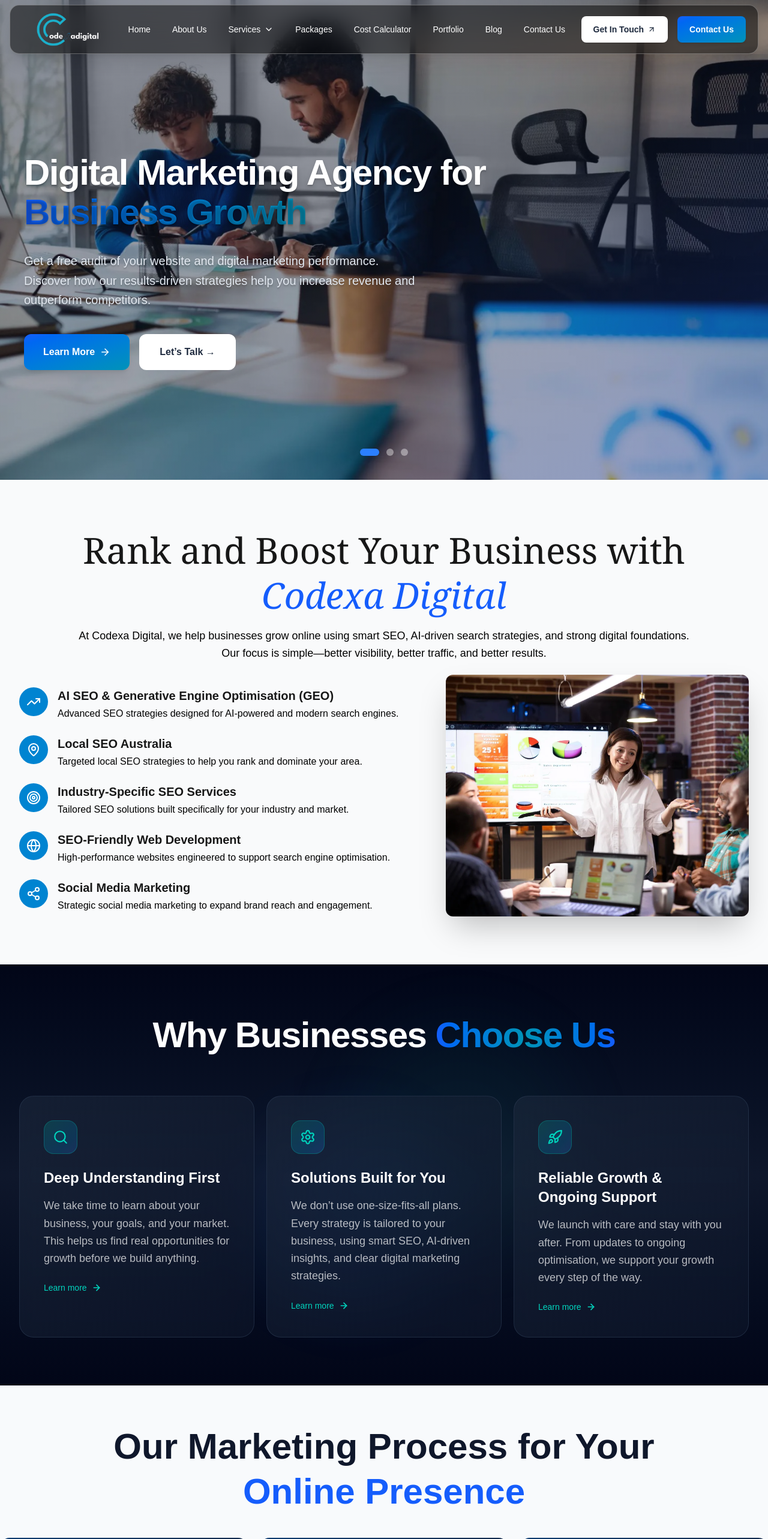
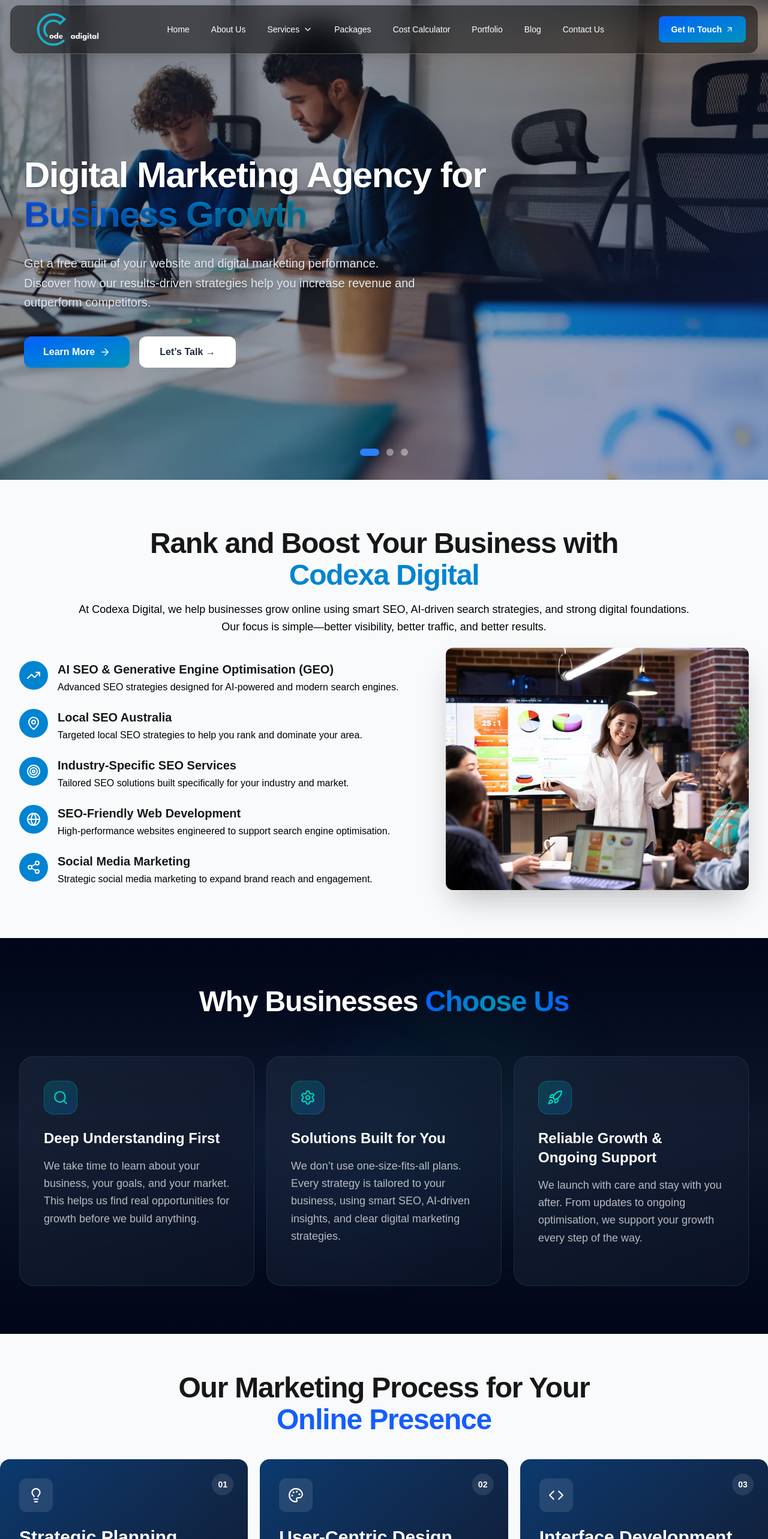
Before and after one commit to jewelranashepon/digisoft, a Next.js app: page / in a window 1280 px wide. Shown: the top 2566 px of the page at 60% size. Built offline with nearby package versions, Linux system fonts and the light colour scheme.

Commit message:
update home page issues

```diff
--- a/components/AboutUs.tsx
+++ b/components/AboutUs.tsx
@@ -39,9 +39,9 @@
     <section className="h-auto bg-gray-50 py-20 px-4 sm:px-6 lg:px-8">
       <div className="max-w-7xl mx-auto">
         <div className="mb-5 text-center max-w-5xl mx-auto">
-          <h2 className="text-2xl md:text-4xl lg:text-6xl font-serif leading-tight mb-4">
+          <h2 className="text-2xl md:text-4xl lg:text-5xl font-bold leading-[1.1] tracking-tight mb-4">
             Rank and Boost Your Business with {" "}<br/>
-            <span className="italic text-blue-600">Codexa Digital</span>
+            <span className="text-sky-600">Codexa Digital</span>
           </h2>
 
           <p className="text-black text-lg leading-relaxed">
--- a/components/FAQComponent.tsx
+++ b/components/FAQComponent.tsx
@@ -79,7 +79,7 @@
       <div className="max-w-5xl mx-auto relative z-10">
         {/* Header */}
         <div className="text-center mb-16">
-          <h2 className="text-4xl sm:text-5xl lg:text-6xl font-bold mb-4">
+          <h2 className="text-2xl md:text-4xl lg:text-5xl font-bold leading-[1.1] tracking-tight mb-4">
             <span className="bg-gradient-to-r from-slate-900 via-blue-800 to-slate-900 bg-clip-text text-transparent">
               Frequently Asked{" "}
             </span>
@@ -102,7 +102,7 @@
               >
                 <button
                   onClick={() => toggleFAQ(index)}
-                  className="w-full px-6 py-5 flex items-start justify-between gap-4 text-left transition-colors duration-200"
+                  className="w-full px-6 py-5 flex items-start justify-between gap-4 text-left transition-colors duration-200 cursor-pointer"
                 >
                   <div className="flex items-start gap-4 flex-1">
                     <div
--- a/components/cta.tsx
+++ b/components/cta.tsx
@@ -1,13 +1,16 @@
 "use client";
 
 import { ArrowRight, Phone } from "lucide-react";
+import { useRouter } from "next/navigation";
 
 export default function CTA() {
+  const router = useRouter();
+
   return (
     <section className="relative bg-gray-50 py-20">
       <div className="max-w-7xl mx-auto px-8 md:px-16 flex flex-col items-center text-center">
         {/* Headline with gradient accent */}
-        <h2 className="text-3xl md:text-5xl font-bold text-gray-900 mb-6 tracking-tight leading-tight md:leading-[1.1]">
+        <h2 className="text-2xl md:text-4xl lg:text-5xl font-bold leading-[1.1] tracking-tight mb-6">
           Book a Free Discovery Call with{" "}
           <span className="text-transparent bg-clip-text bg-gradient-to-r from-blue-500 to-cyan-400">
             Codexa Digital
@@ -23,15 +26,20 @@
 
         {/* Action Buttons */}
         <div className="flex flex-col sm:flex-row items-center justify-center gap-4 w-full sm:w-auto">
-          <button className="group flex items-center justify-center gap-2 px-8 py-4 w-full sm:w-auto rounded-xl bg-blue-500 text-white font-bold text-lg transition-all duration-300 hover:bg-blue-400 active:scale-[0.98]">
+          <button
+            onClick={() => router.push("/packages")}
+            className="group flex items-center justify-center gap-2 px-8 py-3 w-full sm:w-auto rounded-xl bg-blue-500 text-white font-bold text-lg transition-all duration-300 hover:bg-blue-400 active:scale-[0.98] cursor-pointer"
+          >
             Start Your Project
             <ArrowRight className="w-5 h-5 transition-transform group-hover:translate-x-1" />
           </button>
 
-          <button className="flex items-center justify-center gap-2 px-8 py-4 w-full sm:w-auto rounded-xl border border-gray-300 bg-white text-gray-700 font-semibold text-lg transition-all duration-300 hover:bg-gray-50 active:scale-[0.98]">
-            <Phone className="w-5 h-5 text-blue-500" />
-            Book a Free Call
-          </button>
+          <a href="tel:+61414082729" className="w-full sm:w-auto">
+            <button className="flex items-center justify-center gap-2 px-8 py-3 w-full sm:w-auto rounded-xl border border-gray-300 bg-white text-gray-700 font-semibold text-lg transition-all duration-300 hover:bg-gray-50 active:scale-[0.98] cursor-pointer">
+              <Phone className="w-5 h-5 text-blue-500" />
+              Call Now
+            </button>
+          </a>
         </div>
       </div>
     </section>
--- a/components/footer.tsx
+++ b/components/footer.tsx
@@ -203,13 +203,15 @@
             </div>
 
             {/* CTA */}
-            <button className="group relative flex items-center gap-3 rounded-xl bg-gradient-to-r from-indigo-600 to-indigo-500 px-7 py-3.5 text-sm font-bold text-white transition-all duration-300 hover:shadow-[0_0_25px_rgba(79,70,229,0.4)] hover:-translate-y-0.5 active:scale-95">
+            <Link href="/contact-us">
+              <button className="group relative flex items-center gap-3 rounded-xl bg-gradient-to-r from-indigo-600 to-indigo-500 px-7 py-3.5 text-sm font-bold text-white transition-all duration-300 hover:shadow-[0_0_25px_rgba(79,70,229,0.4)] hover:-translate-y-0.5 active:scale-95 cursor-pointer">
                 <span className="relative z-10">Get in Touch</span>
                 <ArrowRight
                   size={16}
                   className="relative z-10 transition-transform group-hover:translate-x-1"
                 />
               </button>
+            </Link>
           </div>
         </div>
 
--- a/components/header.tsx
+++ b/components/header.tsx
@@ -330,21 +330,16 @@
             <div className="hidden lg:flex items-center gap-4">
               {/* Secondary – White Button */}
               <Link
-                href="#"
-                className="inline-flex items-center gap-1.5 rounded-lg bg-white px-5 py-3 text-sm font-semibold text-slate-800 shadow-sm transition-all duration-200 hover:bg-slate-100 hover:shadow-md focus:outline-none focus:ring-2 focus:ring-white/60 focus:ring-offset-2 focus:ring-offset-transparent"
+                href="/contact-us"
+                className="inline-flex items-center gap-1.5 rounded-lg bg-gradient-to-br from-blue-600 to-cyan-600 px-5 py-3 text-sm font-semibold text-white shadow-sm transition-all duration-200 hover:bg-slate-100 hover:shadow-md focus:outline-none focus:ring-2 focus:ring-white/60 focus:ring-offset-2 focus:ring-offset-transparent"
               >
                 Get In Touch
                 <ArrowUpRight size={14} />
               </Link>
-
-              {/* Primary – Brand Button */}
-              <button className="inline-flex items-center justify-center rounded-lg bg-gradient-to-br from-blue-600 to-cyan-600 px-5 py-3 text-sm font-semibold text-white shadow-md transition-all duration-200 hover:bg-blue-700 hover:shadow-lg active:scale-[0.98] focus:outline-none focus:ring-2 focus:ring-blue-500 focus:ring-offset-2 focus:ring-offset-transparent">
-                Contact Us
-              </button>
             </div>
 
             <button
-              className="lg:hidden p-2 text-white hover:bg-gray-100 rounded-lg transition-colors"
+              className="lg:hidden p-2 text-white hover:text-black hover:bg-gray-100 rounded-lg transition-colors"
               onClick={() => setIsOpen(!isOpen)}
             >
               {isOpen ? <X size={30} /> : <Menu size={30} />}
@@ -375,19 +370,10 @@
                 <Link
                   href="/contact-us"
                   onClick={() => setIsOpen(false)}
-                  className="w-full inline-flex items-center justify-center gap-2 rounded-lg bg-white px-4 py-2.5 text-sm font-semibold text-slate-800"
+                  className="w-full inline-flex items-center justify-center gap-2 rounded-lg bg-gradient-to-r from-blue-600 to-indigo-600 px-4 py-2.5 text-sm font-semibold text-white"
                 >
                   Get In Touch
                   <ArrowUpRight size={16} />
-                </Link>
-
-                <Link
-                  href="/contact-us"
-                  onClick={() => setIsOpen(false)}
-                  className="w-full inline-flex items-center justify-center gap-2 rounded-lg bg-gradient-to-r from-blue-600 to-indigo-600 px-4 py-2.5 text-sm font-semibold text-white"
-                >
-                  <Phone size={16} />
-                  Contact Us
                 </Link>
               </div>
             </nav>
--- a/components/hero.tsx
+++ b/components/hero.tsx
@@ -3,6 +3,7 @@
 import { ArrowRight } from "lucide-react";
 import { motion, AnimatePresence } from "framer-motion";
 import { useEffect, useState } from "react";
+import { useRouter } from "next/navigation";
 
 const slides = [
   {
@@ -30,6 +31,8 @@
 
 export default function HeroSlider() {
   const [index, setIndex] = useState(0);
+  const router = useRouter();
+
 
   useEffect(() => {
     const timer = setInterval(() => {
@@ -82,7 +85,10 @@
             </p>
 
             <div className="flex sm:flex-col sm:flex-row gap-3 sm:gap-4 pt-2 justify-center lg:justify-start">
-              <button className="group px-4 sm:px-8 py-2 sm:py-4 bg-gradient-to-br from-blue-600 to-cyan-600 text-sm md:text-base text-white rounded-xl font-semibold hover:bg-blue-700 transition-all duration-300 shadow-lg hover:scale-[1.05] flex items-center gap-2 justify-center">
+              <button
+                onClick={() => router.push("/about-us")}
+                className="group px-4 sm:px-8 py-2 sm:py-3 bg-gradient-to-br from-blue-600 to-cyan-600 text-sm md:text-base text-white rounded-xl font-semibold hover:bg-blue-700 transition-all duration-300 shadow-lg hover:scale-[1.05] flex items-center gap-2 justify-center cursor-pointer"
+              >
                 Learn More
                 <ArrowRight
                   size={18}
@@ -90,7 +96,10 @@
                 />
               </button>
 
-              <button className="px-4 sm:px-8 py-2 sm:py-4 bg-white backdrop-blur-md border-2 border-white/20 text-sm md:text-base text-slate-800 rounded-xl font-semibold hover:bg-white/20 hover:border-white/30 transition-all duration-300">
+              <button
+                onClick={() => router.push("/contact-us")}
+                className="px-4 sm:px-8 py-2 sm:py-3 bg-white backdrop-blur-md border-2 border-white/20 text-sm md:text-base text-slate-800 rounded-xl font-semibold hover:bg-white/20 hover:border-white/30 transition-all duration-300 cursor-pointer"
+              >
                 Let’s Talk →
               </button>
             </div>
--- a/components/process-flow.tsx
+++ b/components/process-flow.tsx
@@ -55,7 +55,7 @@
       <div className="max-w-7xl mx-auto">
         {/* Header */}
         <div className="text-center mb-10">
-          <h2 className="text-3xl md:text-4xl lg:text-6xl font-semibold text-slate-900 max-w-5xl mx-auto leading-tight">
+          <h2 className="text-2xl md:text-4xl lg:text-5xl font-bold leading-[1.1] tracking-tight">
             Our Marketing Process for Your <br />
             <span className="text-blue-600">Online Presence</span>
           </h2>
@@ -86,11 +86,6 @@
               <p className="text-slate-300 leading-relaxed mb-6 text-lg">
                 {process.description}
               </p>
-
-              <div className="inline-flex items-center gap-2 text-blue-300 font-medium">
-                Learn More
-                <ArrowRight size={18} />
-              </div>
             </div>
           ))}
         </div>
--- a/components/process-timeline.tsx
+++ b/components/process-timeline.tsx
@@ -211,7 +211,7 @@
       <div className="max-w-7xl mx-auto relative">
         {/* HEADER */}
         <div className="mb-16 w-full text-center">
-          <h2 className="text-5xl md:text-6xl font-semibold mb-6 text-white leading-tight tracking-tight">
+          <h2 className="text-2xl md:text-4xl lg:text-5xl text-white font-bold leading-[1.1] tracking-tight">
             Why Businesses{" "}
             <span className="bg-gradient-to-r from-blue-600 via-cyan-600 to-blue-600 bg-clip-text text-transparent">
               Choose Us
@@ -243,16 +243,6 @@
                 {step.description}
               </p>
 
-              {/* CTA */}
-              <div className="flex items-center gap-2 text-teal-400 font-medium text-sm transition-all duration-300">
-                <span>Learn more</span>
-                <ArrowRight
-                  size={16}
-                  className="group-hover:translate-x-1 transition-transform duration-300"
-                  strokeWidth={2.5}
-                />
-              </div>
-
               {/* Corner glow */}
               <div className="absolute top-0 right-0 w-32 h-32 bg-gradient-to-br from-teal-500/10 to-transparent rounded-full opacity-0 group-hover:opacity-100 transition-opacity duration-500 blur-2xl -z-10"></div>
             </div>
--- a/components/services.tsx
+++ b/components/services.tsx
@@ -9,6 +9,7 @@
   ArrowRight,
   TrendingUp,
 } from "lucide-react";
+import { useRouter } from "next/navigation";
 
 const services = [
   {
@@ -76,13 +77,15 @@
   const [active, setActive] = useState(1);
   const activeService = services[active];
   const IconComponent = activeService.icon;
+  const router = useRouter();
+
 
   return (
     <section className="py-20 px-4 sm:px-6 lg:px-8 bg-gradient-to-br from-slate-50 via-white to-slate-50 relative overflow-hidden">
       <div className="max-w-7xl mx-auto relative z-10">
         {/* Header */}
         <div className="mb-16 text-center">
-          <h2 className="text-5xl md:text-6xl font-bold text-slate-900">
+          <h2 className="text-2xl md:text-4xl lg:text-5xl font-bold leading-[1.1] tracking-tight">
             What Services{" "}
             <span className="bg-gradient-to-r from-blue-600 to-cyan-600 bg-clip-text text-transparent">
               Do We Provide?
@@ -98,7 +101,7 @@
               <button
                 key={index}
                 onClick={() => setActive(index)}
-                className={`px-5 py-3 rounded-xl font-semibold transition-all ${
+                className={`px-5 py-3 rounded-xl font-semibold transition-all cursor-pointer ${
                   active === index
                     ? "bg-gradient-to-r from-blue-600 to-cyan-600 text-white shadow-lg"
                     : "bg-white border border-slate-200 text-slate-700 hover:border-blue-400"
@@ -139,7 +142,10 @@
               ))}
             </div>
 
-            <button className="inline-flex items-center gap-3 px-8 py-4 bg-gradient-to-r from-blue-600 to-cyan-600 text-white font-semibold rounded-xl shadow-lg hover:scale-105 transition">
+            <button
+              onClick={() => router.push("/contact-us")}
+              className="inline-flex items-center gap-3 px-8 py-3 bg-gradient-to-r from-blue-600 to-cyan-600 text-white font-semibold rounded-xl shadow-lg hover:scale-105 transition cursor-pointer"
+            >
               Get Started
               <ArrowRight size={20} />
             </button>
--- a/components/testimonial.tsx
+++ b/components/testimonial.tsx
@@ -69,7 +69,7 @@
       <div className="max-w-7xl mx-auto">
         {/* Header */}
         <div className="text-center mb-16">
-          <h2 className="text-5xl font-bold mb-4 text-slate-900">
+          <h2 className="text-2xl md:text-4xl lg:text-5xl font-bold leading-[1.1] tracking-tight mb-4">
             What Our Clients{" "}
             <span className="bg-gradient-to-r from-blue-600 to-cyan-600 bg-clip-text text-transparent">
               Say
```
Also changed, not shown: app/api/upload/route.ts (+0 -9 lines), components/admin/image-uploader.tsx (+0 -201 lines), public/uploads/2026/03/01/seo-optimization-1772357451328-0d7cz8.webp (added), public/uploads/2026/03/02/20200126_121849-1772457872235-7fd9h9.webp (added). Lines whose indentation alone changed are shown as unchanged.
